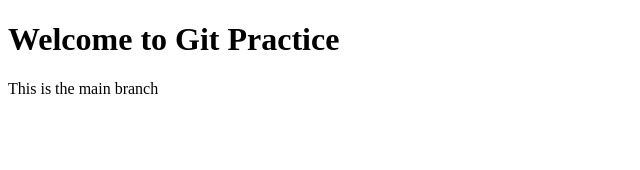
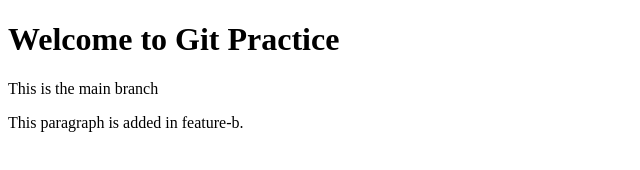
Before and after one commit to janetli82-ui/git--practice, a plain HTML site: page index.html in a window 1280 px wide. Shown: the whole page, without its empty margins (0-640 px from the left). Drawn offline with Linux system fonts and the light colour scheme.

Commit message:
Add paragraph in feature-b

```diff
--- a/index.html
+++ b/index.html
@@ -8,5 +8,6 @@
   <body>
     <h1>Welcome to Git Practice</h1>
     <p>This is the main branch</p>
+    <p>This paragraph is added in feature-b.</p>
   </body>
 </html>
```
